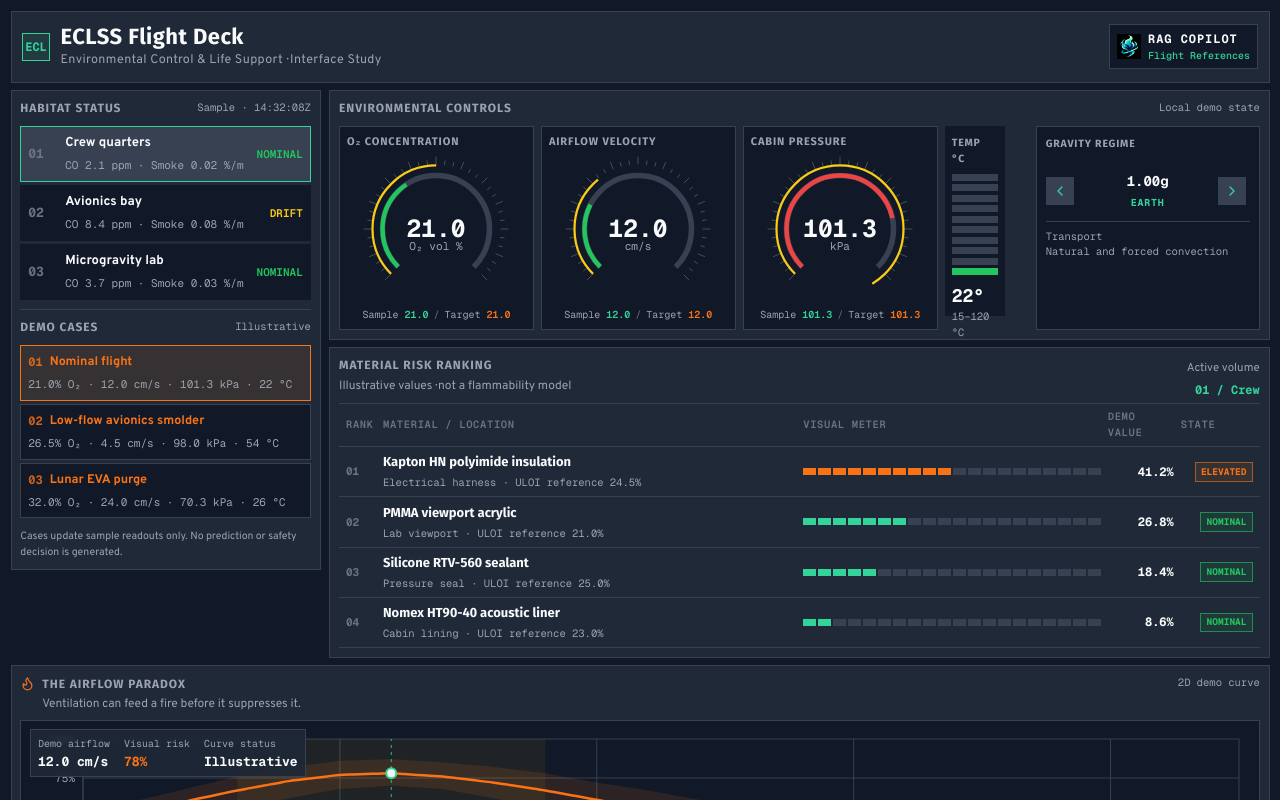
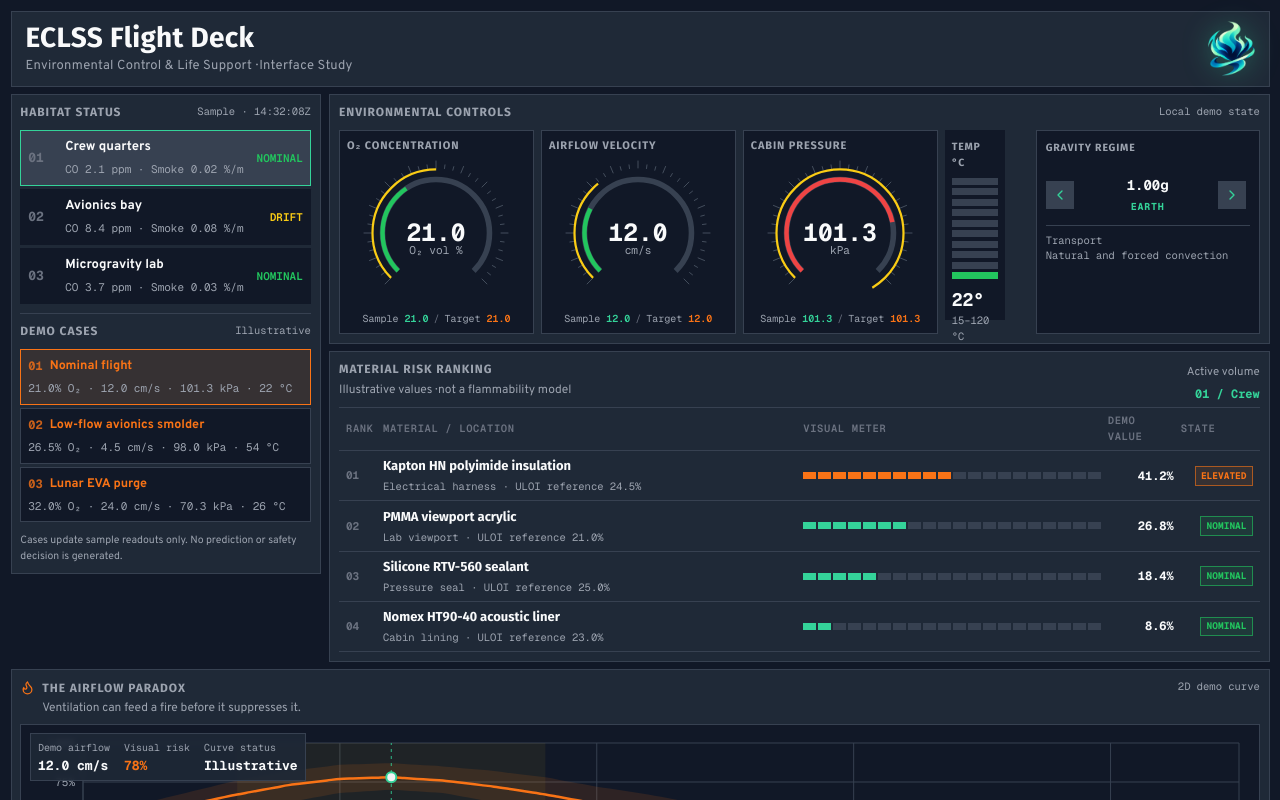
Before and after one commit to SkyTheGreat-MS/uliens-fire-safety-dashboard, a React (Vite) app: page / in a window 1280 px wide. Shown: the top 800 px of the page. Built offline with nearby package versions, Linux system fonts and the light colour scheme.

Commit message:
feat(ui): add flame icon and update Header and RagChatFloater components for improved visuals

```diff
--- a/src/components/Header.tsx
+++ b/src/components/Header.tsx
@@ -1,56 +1,37 @@
 import { useState } from 'react';
 import { RagChatFloater } from './RagChatFloater';
+import flameIcon from '../assets/flame-icon.png';
 
 export function Header() {
   const [isChatOpen, setIsChatOpen] = useState(false);
 
   return (
-    <header className="relative flex min-h-[72px] min-w-0 items-center justify-between gap-3 border border-line bg-surface p-2.5 sm:px-3 sm:py-2.5">
-      {/* Intro Text Section */}
-      <div className="flex items-center gap-2.5 sm:gap-3">
-        <div
-          className="grid size-8 place-items-center border border-primary bg-primary/10 font-mono text-[12px] font-bold text-primary"
-          aria-hidden="true"
-        >
-          ECL
-        </div>
-        <div>
-          <h1 className="m-0 font-heading text-[18px] font-bold leading-tight tracking-[.02em] text-ink sm:text-[22px]">
-            ECLSS Flight Deck
-          </h1>
-          <p className="m-0 font-sans text-[11.5px] tracking-[.03em] text-secondary sm:text-[12.5px]">
-            Environmental Control &amp; Life Support · Interface Study
-          </p>
-        </div>
+    <header className="relative flex min-h-[76px] min-w-0 items-center justify-between gap-3 border border-line bg-surface px-3 py-2 sm:px-4 sm:py-2.5">
+      {/* Title & Subtitle Section */}
+      <div className="flex flex-col justify-center">
+        <h1 className="m-0 font-heading text-[24px] font-bold leading-tight tracking-[.01em] text-ink sm:text-[28px]">
+          ECLSS Flight Deck
+        </h1>
+        <p className="m-0 mt-0.5 font-sans text-[12px] font-normal tracking-[.02em] text-secondary sm:text-[13px]">
+          Environmental Control &amp; Life Support · Interface Study
+        </p>
       </div>
 
-      {/* Chatbot Trigger Button & Floater */}
+      {/* Standalone Agent Chat Icon Entry & Floater */}
       <div className="relative flex items-center">
         <button
           type="button"
           onClick={() => setIsChatOpen((prev) => !prev)}
           aria-expanded={isChatOpen}
           aria-haspopup="dialog"
-          aria-label="Toggle RAG Reference Copilot"
-          className={`flex items-center gap-2 border px-2 py-1.5 transition-colors ${
-            isChatOpen
-              ? 'border-primary bg-primary/15 text-primary'
-              : 'border-line bg-void text-secondary hover:border-primary hover:bg-raised'
-          }`}
+          aria-label="Toggle Agent Chat"
+          className="group relative flex cursor-pointer items-center justify-center border-0 bg-transparent p-0 outline-none transition-transform hover:scale-110 active:scale-95 focus-visible:outline-none focus-visible:ring-2 focus-visible:ring-primary/60"
         >
           <img
-            src="/Ethereal%20Teal%20Spirit%20Flame.png"
-            alt="Chatbot Icon"
-            className="size-6 object-contain sm:size-7"
+            src={flameIcon}
+            alt="ECLSS Agent Chat"
+            className="h-14 w-auto object-contain transition-transform duration-150 select-none sm:h-16 drop-shadow-[0_0_14px_rgba(52,211,153,0.35)]"
           />
-          <div className="hidden flex-col text-left sm:flex">
-            <span className="font-mono text-[12px] font-bold uppercase tracking-[.08em] text-ink">
-              RAG Copilot
-            </span>
-            <span className="font-mono text-[10px] font-medium text-primary">
-              Flight References
-            </span>
-          </div>
         </button>
 
         {/* Anchored Popover Floater */}
--- a/src/components/RagChatFloater.tsx
+++ b/src/components/RagChatFloater.tsx
@@ -1,5 +1,6 @@
 import { useEffect, useRef, useState, type FormEvent } from 'react';
 import { FileText, Send, X } from 'lucide-react';
+import flameIcon from '../assets/flame-icon.png';
 
 export interface RagCitation {
   source: string;
@@ -18,7 +19,7 @@ interface RagChatFloaterProps {
   isOpen: boolean;
   onClose: () => void;
   /**
-   * Optional hook for connecting to the backend RAG API endpoint
+   * Optional hook for connecting to the backend query API endpoint
    * e.g., POST /api/rag/query or pipeline inference
    */
   onSendQuery?: (prompt: string) => Promise<RagQueryResult> | void;
@@ -81,13 +82,13 @@ export function RagChatFloater({ isOpen, onClose, onSendQuery }: RagChatFloaterP
           setResult(response);
         }
       } else {
-        // Template fallback: store prompt with placeholder response ready for backend hook
+        // Fallback response ready for backend hook
         setResult({
           prompt: query,
           response:
-            'Awaiting backend RAG connection. Hook up the backend RAG endpoint in onSendQuery to retrieve answers and citations from the NASA flight science reference documents (BASS, SAFFIRE, FLEX).',
+            'Awaiting backend connection. Query retrieval from the NASA flight science reference documents (BASS, SAFFIRE, FLEX).',
           citations: [
-            { source: 'NASA Flight Science Corpus (Tier 2 RAG)', snippet: 'Ready for integration' },
+            { source: 'NASA Flight Science Corpus', snippet: 'Active corpus reference' },
           ],
           timestamp: new Date().toLocaleTimeString([], { hour: '2-digit', minute: '2-digit', second: '2-digit' }),
         });
@@ -105,26 +106,21 @@ export function RagChatFloater({ isOpen, onClose, onSendQuery }: RagChatFloaterP
       ref={popoverRef}
       role="dialog"
       aria-modal="false"
-      aria-label="RAG Copilot Floater"
+      aria-label="Flight Science Assistant"
       className="absolute right-0 top-[calc(100%+8px)] z-50 flex w-[420px] max-w-[calc(100vw-24px)] flex-col border border-line bg-surface p-3 shadow-2xl"
     >
       {/* Floater Header */}
       <div className="flex items-center justify-between border-b border-line pb-2.5">
         <div className="flex items-center gap-2">
           <img
-            src="/Ethereal%20Teal%20Spirit%20Flame.png"
-            alt="RAG Chatbot Icon"
-            className="size-5 object-contain"
+            src={flameIcon}
+            alt="Assistant Icon"
+            className="size-7 object-contain"
           />
-          <div>
-            <div className="flex items-center gap-2">
-              <span className="font-mono text-[12px] font-bold uppercase tracking-[.06em] text-ink">
-                RAG Copilot
-              </span>
-              <span className="border border-primary/40 bg-primary/10 px-1.5 py-0.2 font-mono text-[9.5px] font-bold uppercase tracking-[.08em] text-primary">
-                Standby Template
-              </span>
-            </div>
+          <div className="flex flex-col">
+            <span className="font-mono text-[12px] font-bold uppercase tracking-[.06em] text-ink">
+              Flight Science Assistant
+            </span>
             <p className="m-0 font-mono text-[10.5px] text-secondary">
               NASA Flight Science Reference Corpus
             </p>
@@ -134,7 +130,7 @@ export function RagChatFloater({ isOpen, onClose, onSendQuery }: RagChatFloaterP
         <button
           type="button"
           onClick={onClose}
-          aria-label="Close RAG Copilot"
+          aria-label="Close Assistant"
           className="grid size-6 place-items-center border border-line bg-void text-secondary transition-colors hover:border-primary hover:text-primary"
         >
           <X className="size-3.5" />
@@ -184,7 +180,7 @@ export function RagChatFloater({ isOpen, onClose, onSendQuery }: RagChatFloaterP
           <div className="flex h-full min-h-[140px] flex-col items-center justify-center gap-1.5 text-center">
             <FileText className="size-5 text-secondary/40" />
             <p className="m-0 text-[12px] leading-normal text-secondary">
-              RAG query template is ready.
+              Flight reference assistant is ready.
             </p>
             <p className="m-0 font-mono text-[10.5px] leading-normal text-muted">
               Ask questions based on NASA BASS, SAFFIRE &amp; FLEX flight documentation.
@@ -215,7 +211,7 @@ export function RagChatFloater({ isOpen, onClose, onSendQuery }: RagChatFloaterP
 
       {/* Footer Meta */}
       <div className="mt-2 flex items-center justify-between border-t border-line/60 pt-1.5 font-mono text-[10px] text-muted">
-        <span>Ready for backend RAG hook</span>
+        <span>Flight science reference system</span>
         <span>Esc to close</span>
       </div>
     </div>
```
Also changed, not shown: public/Ethereal Teal Spirit Flame.png, src/assets/flame-icon.png (added).
